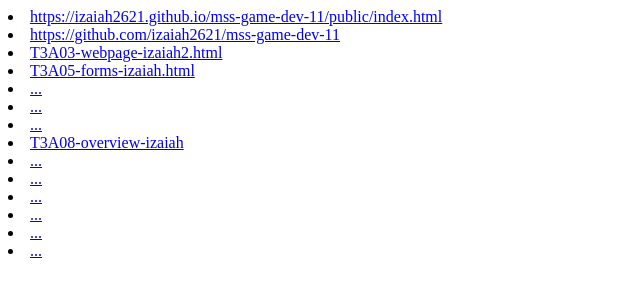
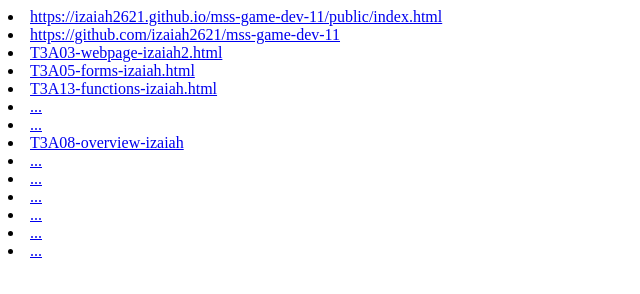
Before and after one commit to izaiah2621/mss-game-dev-11, a plain HTML site: page public/index.html in a window 1280 px wide. Shown: the whole page, without its empty margins (0-640 px from the left). Drawn offline with Linux system fonts and the light colour scheme.

Commit message:
Update index.html

```diff
--- a/public/index.html
+++ b/public/index.html
@@ -5,7 +5,7 @@
 <li><a href="https://github.com/izaiah2621/mss-game-dev-11">https://github.com/izaiah2621/mss-game-dev-11</a>
 <li><a href="T3A03-webpage-izaiah2.html">T3A03-webpage-izaiah2.html</a>
 <li><a href="T3A05-forms-by-izaiah.html">T3A05-forms-izaiah.html</a>
-<li><a href="..">...</a>
+<li><a href="T3A13-functions-izaiah.html">T3A13-functions-izaiah.html</a>
 <li><a href="..">...</a>
 <li><a href="..">...</a>
 <li><a href="T3A08-overview-izaiah.HTML">T3A08-overview-izaiah</a>
```
